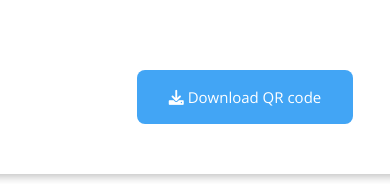
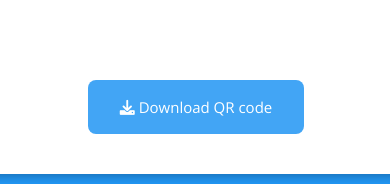
Before and after one commit to naviReact/QR_Code_Generator, a React (Create React App) app: page / in a window 390 px wide. Shown: the part 1268-1452 px from the top of the page. Built offline with nearby package versions, Linux system fonts and the light colour scheme.

Commit message:
for change

```diff
--- a/src/modules/Qr.css
+++ b/src/modules/Qr.css
@@ -69,8 +69,9 @@
 
 
 .preview-continer {
+    width: 100%;
     background-color: white;
-    padding: 50px;
+    padding: 40px;
     /* Use percentage or max-width */
     min-height: 60vh;
     /* margin-top: 2rem; */
@@ -83,7 +84,7 @@
     box-shadow: rgba(0, 0, 0, 0.24) 0px 3px 8px;
     margin-bottom: 7rem;
     max-width: 800px;
-    margin-left: 10px;
+    margin-left: 2px;
     /* background-color: ; */
 
 }
@@ -140,7 +141,7 @@
         flex-direction: column;
         align-items: center;
         justify-content: center;
-        /* background-color: #2196F3; */
+        background-color: #2196F3;
     }
 
     .preview-continer {
@@ -159,23 +160,29 @@
         width: 100%;
     }
 
-    .preview img {
-        margin: auto;
-    }
+
 }
 
 
 @media (max-width: 600px) {
+    .preview{
+        flex-direction: column;
+        /* background-color: #2196F3; */
+        display: flex;
+        justify-content: center;
+        align-items: center;
+    }
     .preview img {
         display: block;
         margin: auto;
-        /* background-color: #11ab7c; */
+
+        background-color: #11ab7c;
     }
 
-    .preview-continer .test_qr_download {
+    /* .preview-continer .test_qr_download {
         margin-left: 5rem;
-        /* background-color: #11ab7c; */
-    }
+
+    } */
 
     .qr-links-parent {
         grid-template-columns: repeat(2, 1fr);
--- a/src/section/Premium.css
+++ b/src/section/Premium.css
@@ -88,11 +88,14 @@
   }
 }
 
-@media (max-width: 580px){
+@media (min-width: 340px)   and (max-width: 580px){
   .premium-section{
+    width: 100vw;
+    /* background-color: #FFC233; */
+    /* max-width: 2000px; */
 
-    max-width: 2000px;
-    padding: 120px 12px;
     /* background: #eee; */
   }
+
+
 }
```
Also changed, not shown: 22 other files (tests, documents, lock files or other folders).
